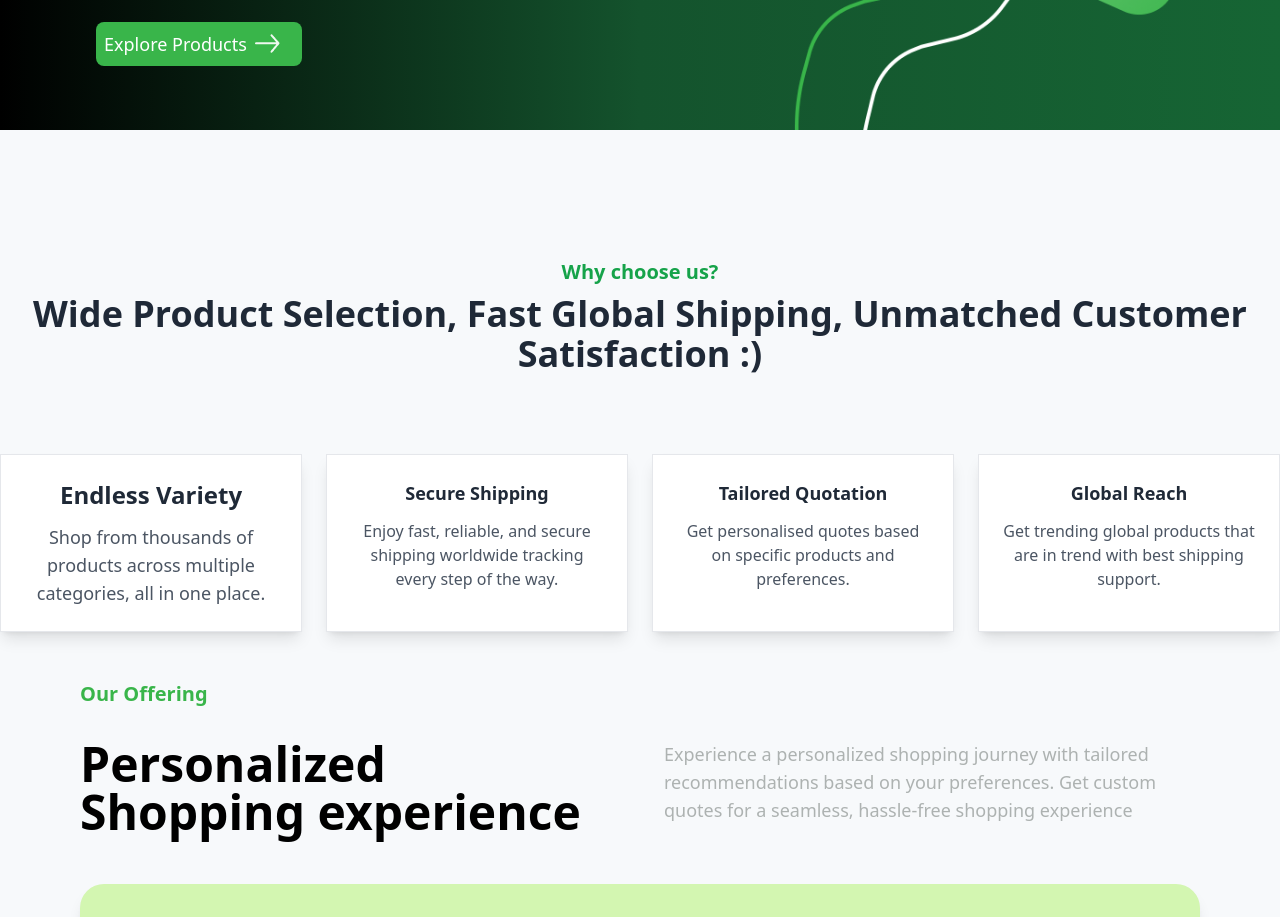
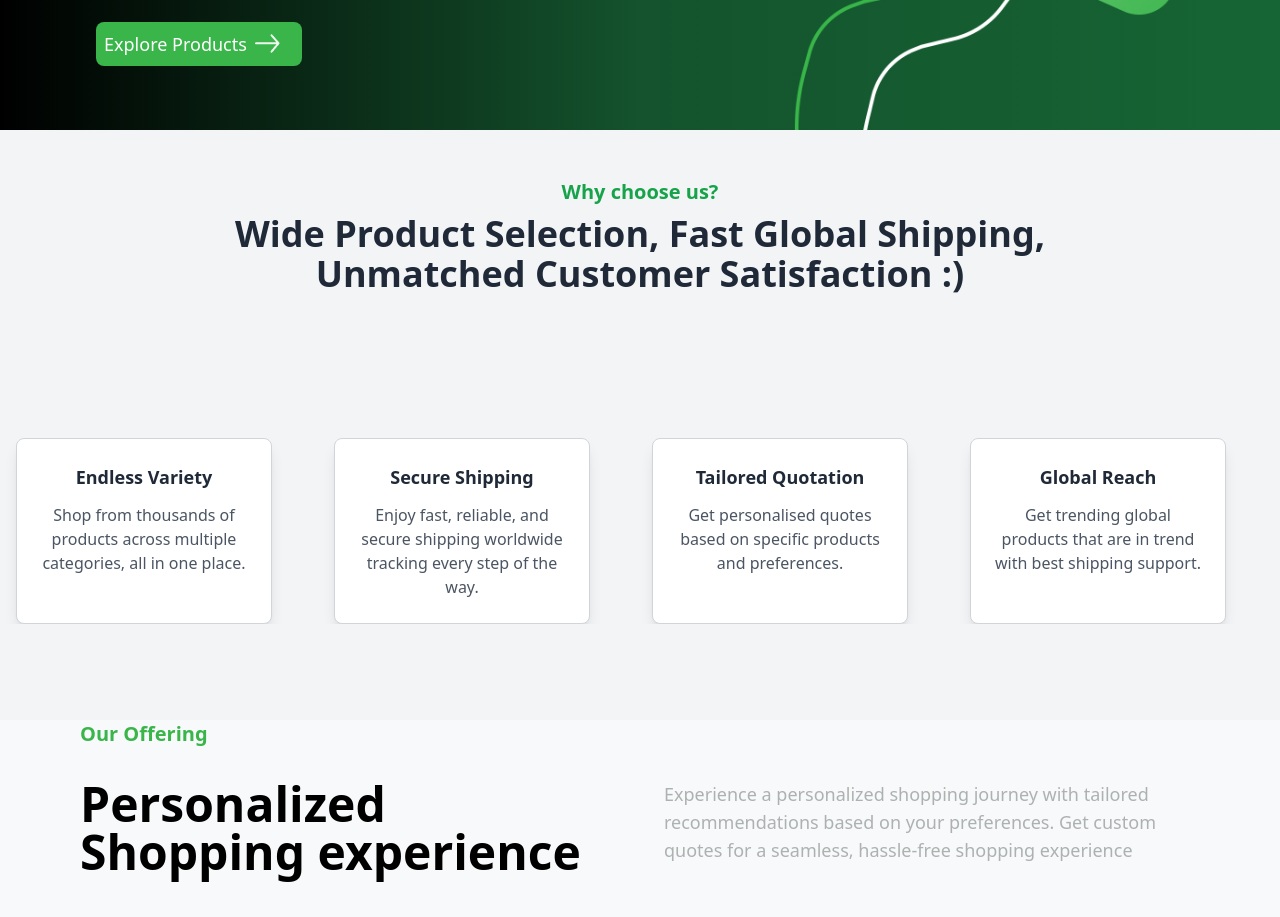
Before and after one commit to Techdiyaa/Asteya_International, a React (Create React App) app: page / in a window 1280 px wide. Shown: the part 540-1457 px from the top of the page. Built offline with nearby package versions, Linux system fonts and the light colour scheme.

Commit message:
Update card size

```diff
--- a/src/Components/Features.jsx
+++ b/src/Components/Features.jsx
@@ -2,44 +2,44 @@ import React from 'react';
 
 const FeaturesSection = () => {
   return (
-    <section className=" py-12 mt-20">
+    <section className="bg-gray-100 py-12">
       <div className="container mx-auto text-center">
         <h2 className="text-green-600 font-semibold text-xl mb-2">Why choose us?</h2>
-        <h3 className="text-3xl md:text-4xl font-bold text-gray-800 mb-6">
-          Wide Product Selection, Fast Global Shipping,  Unmatched Customer Satisfaction :)
+        <h3 className="text-3xl md:text-4xl font-bold text-gray-800 mb-36">
+          Wide Product Selection, Fast Global Shipping, <br /> Unmatched Customer Satisfaction :)
         </h3>
 
-        <div className="grid grid-cols-1 md:grid-cols-4 gap-6 mt-20 ">
-          {/* Feature 1 */}
-          <div className="bg-white  border-1 border[#E5E5E5] border shadow-lg -lg p-6 hover:shadow-xl transition">
-            <h4 className="text-2xl font-semibold text-gray-800 mb-3">Endless Variety</h4>
-            <p className="text-gray-600 text-lg">
+
+        <div className="mb-12">
+          {/* Card Section */}
+          <div className="flex gap-6 overflow-x-auto md:grid md:grid-cols-4 md:gap-6 md:px-4">
+            <div className="bg-white border border-gray-300 shadow-lg rounded-lg p-6 hover:shadow-xl transition flex-shrink-0 w-60 md:w-64">
+              <h4 className="text-lg font-semibold text-gray-800 mb-3">Endless Variety</h4>
+              <p className="text-gray-600">
                 Shop from thousands of products across multiple categories, all in one place.
               </p>
             </div>
 
-          {/* Feature 2 */}
-          <div className="bg-white border-1 border[#E5E5E5] border shadow-lg -lg p-6 hover:shadow-xl transition">
+            <div className="bg-white border border-gray-300 shadow-lg rounded-lg p-6 hover:shadow-xl transition flex-shrink-0 w-60 md:w-64">
               <h4 className="text-lg font-semibold text-gray-800 mb-3">Secure Shipping</h4>
               <p className="text-gray-600">
                 Enjoy fast, reliable, and secure shipping worldwide tracking every step of the way.
               </p>
             </div>
 
-          {/* Feature 3 */}
-          <div className="bg-white  border-1 border[#E5E5E5] border shadow-lg -lg p-6 hover:shadow-xl transition">
+            <div className="bg-white border border-gray-300 shadow-lg rounded-lg p-6 hover:shadow-xl transition flex-shrink-0 w-60 md:w-64">
               <h4 className="text-lg font-semibold text-gray-800 mb-3">Tailored Quotation</h4>
               <p className="text-gray-600">
                 Get personalised quotes based on specific products and preferences.
               </p>
             </div>
 
-          {/* Feature 4 */}
-          <div className="bg-white  border-1 border[#E5E5E5] border shadow-lg -lg p-6 hover:shadow-xl transition">
+            <div className="bg-white border border-gray-300 shadow-lg rounded-lg p-6 hover:shadow-xl transition flex-shrink-0 w-60 md:w-64">
               <h4 className="text-lg font-semibold text-gray-800 mb-3">Global Reach</h4>
               <p className="text-gray-600">
                 Get trending global products that are in trend with best shipping support.
               </p>
+            </div>
           </div>
         </div>
       </div>
```
Lines whose indentation alone changed are shown as unchanged.
